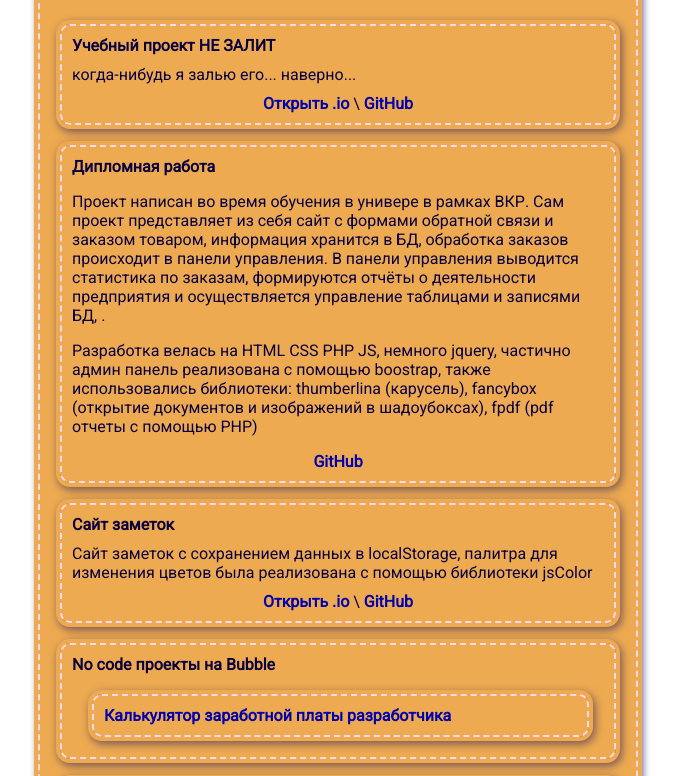
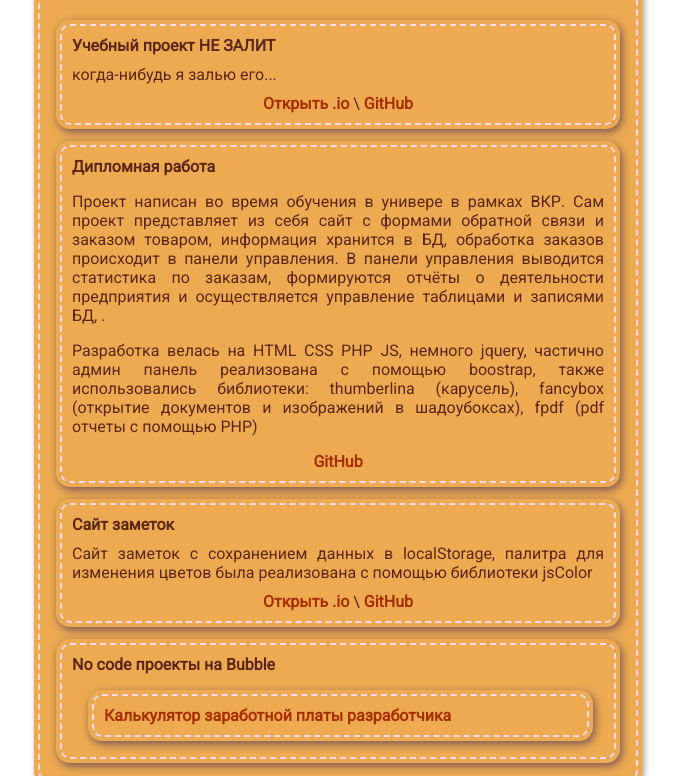
Before and after one commit to Teronvill/portList, a plain HTML site: page index.html in a window 1280 px wide. Shown: the part 107-883 px from the top of the page, without its empty margins (302-981 px from the left). Drawn offline with Linux system fonts and the light colour scheme.

Commit message:
цвета

```diff
--- a/index.html
+++ b/index.html
@@ -18,7 +18,7 @@
 
                 <li class="item">
                     <div class="item__title">Учебный проект НЕ ЗАЛИТ</div>
-                    <div class="item__text">когда-нибудь я залью его... наверно...</div>
+                    <div class="item__text">когда-нибудь я залью его... </div>
                     <div class="item__a"><a href="https://github.com/Teronvill">Открыть .io</a> \ <a
                             href="https://github.com/Teronvill">GitHub</a></div>
                 </li>
@@ -51,12 +51,12 @@
                         </ul></div>
                     <div class="item__a"></div>
                 </li>
-                <li class="item">
+                <!-- <li class="item">
                     <div class="item__title">Next?</div>
                     <div class="item__text">*Перекати поле*</div>
                     <div class="item__a"><a href="http://www.yandex.com">Открыть .io</a> \ <a
                             href="http://www.yandex.com">GitHub</a></div>
-                </li>
+                </li> -->
             </ul>
         </div>
     </div>
--- a/main.css
+++ b/main.css
@@ -10,14 +10,37 @@ html{
     min-width: 60rem;
     text-align: center;
     font-size: 1.6rem;
+
 }
 .list{
     background-color: #edaa51;
     border: 2px dashed #ffdaee;
     border-radius: 10px;
-    box-shadow: 0 0 0 4px #edaa51, 2px 2px 6px 4px rgba(8, 0, 93, 0.5);
-    color: rgb(8, 0, 63);
+    box-shadow: 0 0 0 4px #edaa51, 2px 2px 6px 4px rgba(93, 45, 0, 0.5);
+    color: rgb(92, 39, 26);
+    /* color: rgb(8, 0, 63); */
+    overflow: hidden;
+    transition: max-height 0.3s cubic-bezier(1, 0, 1, 0);
+
 }
+
+/* .right {
+    position: relative;
+    animation: showRight 2s;
+}
+.left {
+    position: relative;
+    animation: showLeft 2s;
+} */
+@keyframes showLeft {
+    from {left:-100%;}
+    to {left:0;}
+    }
+@keyframes showRight {
+    from {right:-200%;}
+    to {right:0;}
+    }
+
 .list__title{
     font-size: 3.3rem;
     font-weight: 600;
@@ -34,18 +57,19 @@ html{
 .list__items{
 padding:2rem 2rem 0 2rem;
 }
+.item__text {
+    text-align: justify;
+}
 .item__text ul li{
     margin: 20px 15px 10px 10px;
-
-
 }
 .item__a{
     text-align: center;
     margin-top: 10px;
-
 }
 a{
-    color:rgb(0, 0, 172);
+    /* color:rgb(172, 49, 0); */
+    color:rgb(166, 47, 0);
     text-decoration: none;
     font-weight: 600;
 }
```
